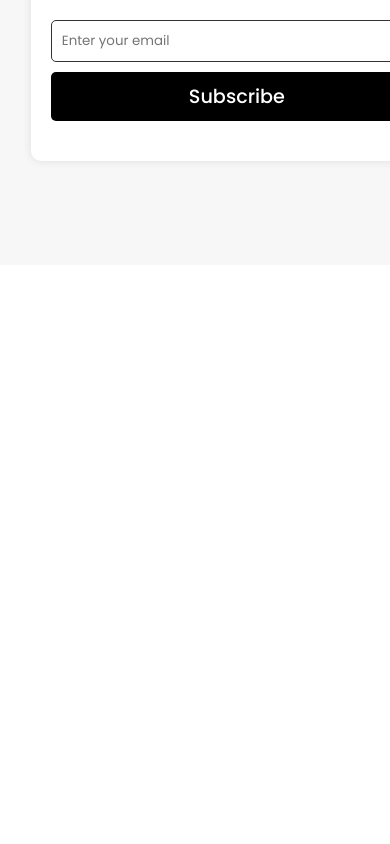
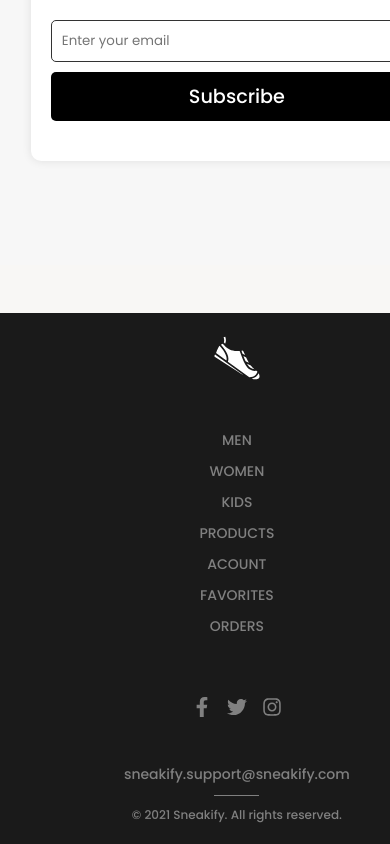
Before and after one commit to aaabdulakader/Sneakify, a React (Create React App) app in the folder client/: page / in a window 390 px wide. Shown: the part 2784-3628 px from the top of the page. Before the commit the page ends 3049 px from the top, so only its background shows below. Built offline with nearby package versions, Linux system fonts and the light colour scheme; no server answers.

Commit message:
Added responsiveness

```diff
--- a/client/src/App.js
+++ b/client/src/App.js
@@ -12,6 +12,7 @@ import {
   Cart,
   Checkout,
   Alert,
+  Footer,
   // Sidebar,
 } from "./components/index.js";
 
@@ -123,6 +124,7 @@ function App() {
           </Route>
           {/* <Route path="/account/*" element={<AccountRoutes />} /> */}
         </Routes>
+        <Footer />
       </Router>
     </div>
   );
```
